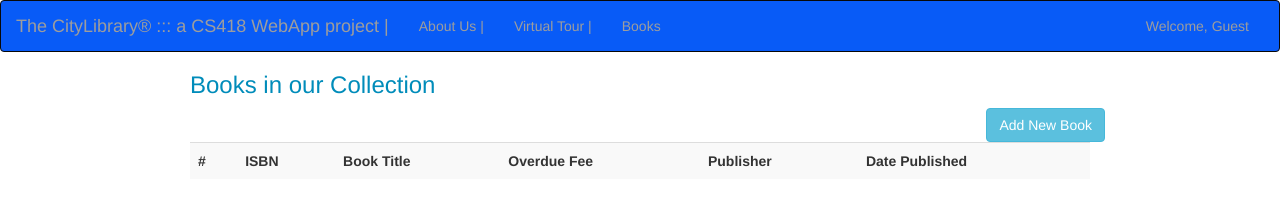
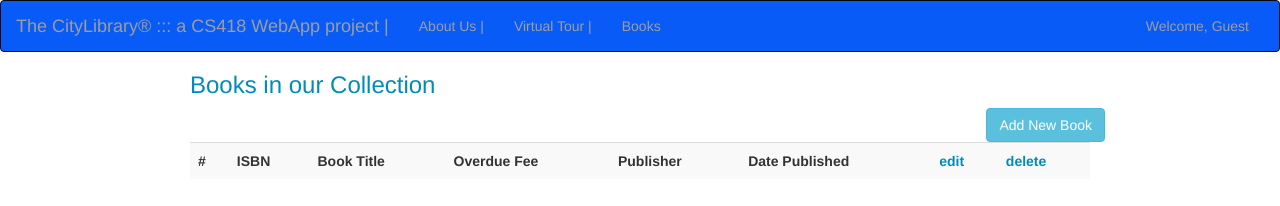
Before and after one commit to amanuelMecha/amanuelMecha.github.io, a plain HTML site: page book.html in a window 1280 px wide. Drawn offline with nearby package versions, Linux system fonts and the light colour scheme; no server answers.

Commit message:
Update book.html

```diff
--- a/book.html
+++ b/book.html
@@ -69,6 +69,8 @@
                 <th>Overdue Fee</th>
                 <th>Publisher</th>
                 <th>Date Published</th>
+                <th><a href="#child4">edit</a></th>
+                <th><a href="#child4">delete</a></th>
             </tr>
             <tbody id="myTable"></tbody>
         </table>
```
